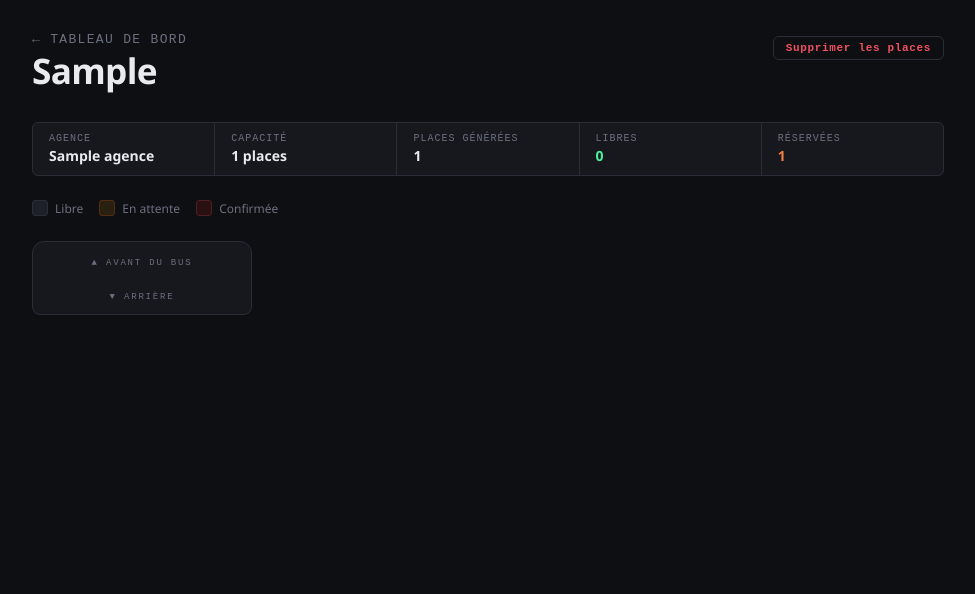
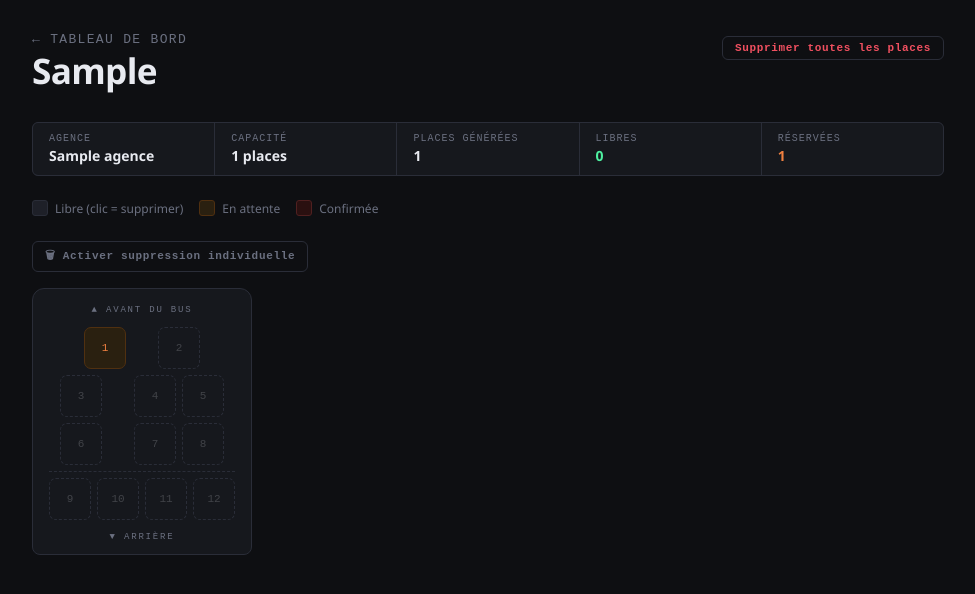
Before and after one commit to 7assen-coder/agence-profile, a Flask app: page /bus/1 in a window 1280 px wide. Shown: the part 56-650 px from the top of the page, without its empty margins (152-1127 px from the left). Run offline with Flask 3, Linux system fonts and the light colour scheme; tables that the repository leaves empty hold one stand-in row (values such as "Sample post").

Commit message:
Enhance seat deletion functionality and UI
Updated the bus seat management interface to include individual seat deletion mode and improved button functionalities.

```diff
--- a/app/templates/detail_bus.html
+++ b/app/templates/detail_bus.html
@@ -12,8 +12,8 @@
   <div class="page-actions">
     {% if places %}
       <button class="btn btn-danger btn-sm"
-              onclick="supprimerPlaces({{ bus.id_bus }}, '{{ bus.immatriculation }}')">
-        Supprimer les places
+              onclick="supprimerToutes({{ bus.id_bus }}, '{{ bus.immatriculation }}')">
+        Supprimer toutes les places
       </button>
     {% else %}
       <button class="btn btn-primary"
@@ -55,30 +55,36 @@
 </div>
 
 {% if places %}
+
 <!-- Légende -->
 <div class="legend">
-  <div class="legend-item"><div class="seat seat--libre seat--sm"></div> Libre</div>
+  <div class="legend-item"><div class="seat seat--libre seat--sm"></div> Libre (clic = supprimer)</div>
   <div class="legend-item"><div class="seat seat--en_attente seat--sm"></div> En attente</div>
   <div class="legend-item"><div class="seat seat--confirmee seat--sm"></div> Confirmée</div>
+</div>
+
+<!-- Mode suppression individuelle -->
+<div class="delete-mode-bar" id="delete-mode-bar" style="display:none">
+  <span class="delete-mode-label">⚠ Mode suppression activé — cliquez sur une place libre pour la supprimer</span>
+  <button class="btn btn-secondary btn-sm" onclick="toggleDeleteMode()">Désactiver</button>
+</div>
+<div style="margin-bottom:1rem">
+  <button class="btn btn-secondary btn-sm" id="toggle-delete-btn" onclick="toggleDeleteMode()">
+    🗑 Activer suppression individuelle
+  </button>
 </div>
 
 <!-- Plan du bus -->
 <div class="bus-shell">
   <div class="bus-front-label">▲ AVANT DU BUS</div>
-  <div class="seat-grid" id="seat-grid" data-capacite="{{ bus.capacite }}">
-    {% set places_dict = {} %}
-    {% for p in places %}
-      {% if places_dict.update({p.numero_place: p}) %}{% endif %}
-    {% endfor %}
-    <!-- Généré par JS avec les données Jinja injectées -->
-  </div>
+  <div class="seat-grid" id="seat-grid" data-capacite="{{ bus.capacite }}"></div>
   <div class="bus-back-label">▼ ARRIÈRE</div>
 </div>
 
-<!-- Données pour JS -->
 <script>
 const PLACES_DATA = {{ places | tojson }};
 const BUS_CAPACITE = {{ bus.capacite }};
+const BUS_ID = {{ bus.id_bus }};
 </script>
 
 {% else %}
@@ -113,46 +119,26 @@ const BUS_CAPACITE = {{ bus.capacite }};
 
 {% block scripts %}
 <script>
-async function genererPlaces(busId, capacite) {
-  showModal('Génération en cours…', null, null);
-  try {
-    const res = await fetch('/api/places/generer', {
-      method: 'POST',
-      headers: { 'Content-Type': 'application/json' },
-      body: JSON.stringify({ bus_id: busId, capacite: capacite }),
-    });
-    const data = await res.json();
-    showModal('Génération des places', res.status, data);
-  } catch (e) {
-    showModal('Erreur', 0, { erreur: e.message });
-  }
-}
-
-async function supprimerPlaces(busId, immat) {
-  if (!confirm(`Supprimer toutes les places du bus ${immat} ?`)) return;
-  try {
-    const res = await fetch(`/api/places/${busId}`, { method: 'DELETE' });
-    const data = await res.json();
-    showModal('Suppression', res.status, data);
-  } catch (e) {
-    showModal('Erreur', 0, { erreur: e.message });
-  }
-}
-
-// ── Rendu du plan de bus ────────────────────────────────────────────────────
+// ── Layouts ─────────────────────────────────────────────────────────────────
 const LAYOUTS = {
-  12: [[1,2],[3,4,5],[6,7,8],[9,10,11,12]],
+  15: [[1,2],[3,4,5],[6,7,8],[9,10,11,12]],
   32: [[1,2],[3,4,5],[6,7,8],[9,10,11],[12,13,14],[15,16,17],[18,19,20],[21,22,23],[24,25,26],[27,28,29,30,31,32]],
 };
 function gen60(){const r=[[1,2]];let n=3;for(let i=0;i<13;i++){r.push([n,n+1,n+2]);n+=3;}const l=[];while(n<=60)l.push(n++);r.push(l);return r;}
 LAYOUTS[60] = gen60();
 
+let deleteMode = false;
+
+// ── Rendu des sièges ─────────────────────────────────────────────────────────
 function renderSeats() {
   const grid = document.getElementById('seat-grid');
   if (!grid || typeof PLACES_DATA === 'undefined') return;
 
-  const statMap = {};
-  PLACES_DATA.forEach(p => { statMap[p.numero_place] = p.statut_place; });
+  // Map numero_place → {id_place, statut}
+  const infoMap = {};
+  PLACES_DATA.forEach(p => {
+    infoMap[p.numero_place] = { id: p.id_place, statut: p.statut_place };
+  });
 
   const layout = LAYOUTS[BUS_CAPACITE] || LAYOUTS[15];
   grid.innerHTML = '';
@@ -162,12 +148,28 @@ function renderSeats() {
     rowEl.className = 'seat-row' + (ri === layout.length - 1 ? ' seat-row--last' : '');
 
     const addSeat = (num) => {
+      const info = infoMap[num];
       const s = document.createElement('div');
-      const statut = statMap[num] || 'libre';
-      s.className = `seat seat--${statut}`;
-      s.style.animationDelay = (num * 15) + 'ms';
-      s.innerHTML = `<span class="seat-num">${num}</span>`;
-      s.title = `Place ${num} — ${statut}`;
+
+      if (!info) {
+        // Place non générée (supprimée individuellement)
+        s.className = 'seat seat--absent';
+        s.title = `Place ${num} — supprimée`;
+        s.innerHTML = `<span class="seat-num" style="opacity:0.2">${num}</span>`;
+      } else {
+        s.className = `seat seat--${info.statut}`;
+        s.dataset.idPlace = info.id;
+        s.dataset.num = num;
+        s.dataset.statut = info.statut;
+        s.style.animationDelay = (num * 15) + 'ms';
+        s.title = `Place ${num} — ${info.statut}`;
+
+        const deleteHint = info.statut === 'libre'
+          ? `<span class="seat-delete-hint">✕</span>` : '';
+        s.innerHTML = `<span class="seat-num">${num}</span>${deleteHint}`;
+
+        s.addEventListener('click', () => onSeatClick(s, info.id, num, info.statut));
+      }
       rowEl.appendChild(s);
     };
 
@@ -186,6 +188,104 @@ function renderSeats() {
   });
 }
 
+// ── Clic sur un siège ────────────────────────────────────────────────────────
+function onSeatClick(el, idPlace, num, statut) {
+  if (!deleteMode) return;
+  if (statut !== 'libre') {
+    showModal('Action impossible', 409, {
+      erreur: `La place ${num} a une réservation active (${statut}) et ne peut pas être supprimée.`
+    });
+    return;
+  }
+  if (!confirm(`Supprimer la place n°${num} ?`)) return;
+  supprimerUnePlace(idPlace);
+}
+
+// ── Mode suppression individuelle ────────────────────────────────────────────
+function toggleDeleteMode() {
+  deleteMode = !deleteMode;
+  const bar  = document.getElementById('delete-mode-bar');
+  const btn  = document.getElementById('toggle-delete-btn');
+  const grid = document.getElementById('seat-grid');
+
+  bar.style.display  = deleteMode ? 'flex' : 'none';
+  btn.style.display  = deleteMode ? 'none' : 'inline-flex';
+  grid.classList.toggle('delete-mode-active', deleteMode);
+}
+
+// ── API calls ────────────────────────────────────────────────────────────────
+async function supprimerUnePlace(idPlace) {
+  try {
+    const res  = await fetch(`/api/places/place/${idPlace}`, { method: 'DELETE' });
+    const data = await res.json();
+    showModal('Suppression place individuelle', res.status, data);
+  } catch (e) {
+    showModal('Erreur', 0, { erreur: e.message });
+  }
+}
+
+async function supprimerToutes(busId, immat) {
+  if (!confirm(`Supprimer TOUTES les places du bus ${immat} ?`)) return;
+  try {
+    const res  = await fetch(`/api/places/${busId}`, { method: 'DELETE' });
+    const data = await res.json();
+    showModal('Suppression totale', res.status, data);
+  } catch (e) {
+    showModal('Erreur', 0, { erreur: e.message });
+  }
+}
+
+async function genererPlaces(busId, capacite) {
+  showModal('Génération en cours…', null, null);
+  try {
+    const res  = await fetch('/api/places/generer', {
+      method: 'POST',
+      headers: { 'Content-Type': 'application/json' },
+      body: JSON.stringify({ bus_id: busId, capacite: capacite }),
+    });
+    const data = await res.json();
+    showModal('Génération des places', res.status, data);
+  } catch (e) {
+    showModal('Erreur', 0, { erreur: e.message });
+  }
+}
+
 renderSeats();
 </script>
+
+<style>
+/* ── Delete mode ── */
+.delete-mode-bar {
+  display: flex; align-items: center; justify-content: space-between;
+  gap: 12px; padding: 8px 14px; margin-bottom: 1rem;
+  background: #2a1a0a; border: 1px solid var(--warn);
+  border-radius: var(--radius); font-size: 13px; color: var(--warn);
+}
+.delete-mode-label { font-size: 12px; }
+
+.delete-mode-active .seat--libre {
+  cursor: pointer;
+  border-color: var(--danger);
+  outline: 2px dashed rgba(240,80,96,0.4);
+}
+.delete-mode-active .seat--libre:hover {
+  background: #3a1010;
+  border-color: var(--danger);
+  transform: scale(1.08);
+}
+.delete-mode-active .seat--libre:hover .seat-delete-hint { opacity: 1; }
+
+.seat-delete-hint {
+  position: absolute; top: 2px; right: 4px;
+  font-size: 9px; color: var(--danger);
+  opacity: 0; transition: opacity 0.15s;
+}
+.seat { position: relative; }
+
+.seat--absent {
+  background: transparent !important;
+  border: 1px dashed #2a2d38 !important;
+  cursor: default !important;
+}
+</style>
 {% endblock %}
```
